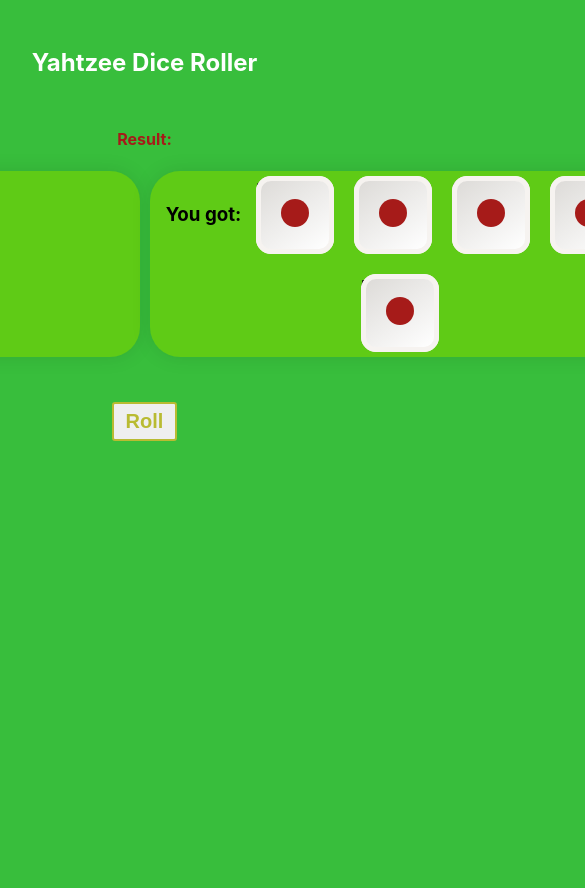
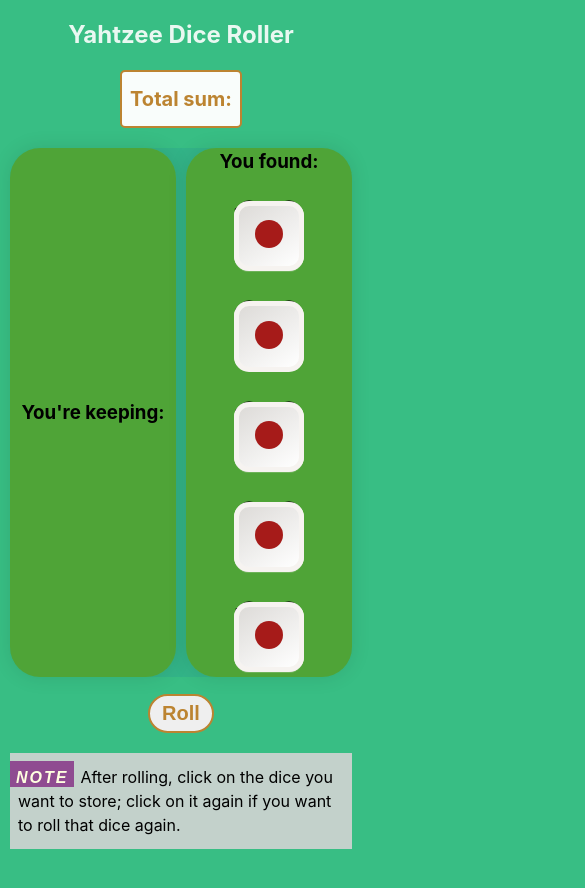
Before and after one commit to MaryRinaldi/Yahtzee_Dicee, a React (Vite) app in the folder client/: page / in a window 390 px wide. Shown: the top 888 px of the page, 585 px wide, since content can reach past the window. Before the commit the page ends 844 px from the top, so only its background shows below. Built offline with nearby package versions, Linux system fonts and the light colour scheme.

Commit message:
created new file

```diff
--- a/client/src/App.css
+++ b/client/src/App.css
@@ -11,20 +11,20 @@
   flex-direction: column;
   align-items: center;
   justify-content: center;
-  background: #38Be3c;
+  background: rgb(92, 158, 22);
+  margin-left: 10px ;
 }
 
 .wrapper {
   display: flex;
-  /* flex-direction: column; */
-  /* align-items: center; */
   justify-content: center;
-  background: #38Be3c;
+  background: rgb(16, 89, 163, 0.1);
   gap: 10px;
+  border-radius: 30px;
 }
 
 h2 {
-  color: white;
+  color: rgba(255, 255, 255, 0.89);
   display: flex;
   place-items: center;
   width: auto;
@@ -33,79 +33,80 @@
   margin-top: 40px;
 }
 
-h4 {
-  color: #a61b19;
+.result {
+  color: #bc8431;
   display: flex;
   place-items: center;
   width: auto;
   justify-content: center;
   margin-bottom: 20px;
+  border: 2px solid #bc8431;
+  background-color: rgba(255, 255, 255, 0.97);
+  padding: 12px 8px;
+  border-radius: 5px;
+  font-size: 20px;
+  font-weight:700;
+  transition: 1s;
 }
+.result:hover{
+  color: #fff;
+  background-color: #bc8431;
+  border-color: #646cff;
+}
+
 
 .App {
   position: relative;
   display: flex;
   flex-direction: column;
   align-items: center;
+  width: 100%;
+  max-width: 1000px;
   }
 
 
 .roll{
   cursor: pointer;
-  color: #b9bb32;
+  color: #bc8431;
   margin-top: 40px;
+  margin-bottom: 20px;
   padding: 6px 12px;
-  border-radius: 3px;
+  border-radius: 50px;
   font-size: 20px;
   font-weight:700;
-  border: 2px solid #b9bb32;
+  border: 2px solid #bc8431;
   transition: 1s;
 }
 
 .roll:hover{
   color: #fff;
-  background-color: #b9bb32;
+  background-color: #bc8431;
+  border-color: #646cff;
 }
 
-@media only screen and (max-height: 600px) {
-  body {
-    background: #38Be3c; /* Cambia il colore di sfondo solo per gli schermi più piccoli */
+
+p.Note   {
+  margin-left: 0%;
+  margin-bottom: 40px;
+  text-align: left;
+  width: auto;
+  text-indent: -8px;
+  padding: 12px 10px 12px 8px;
+  background-color: rgba(211, 211, 211, 0.9);
+ }
+
+
+p.Note::before   {
+  content: 'Note';
+  font-family: sans-serif;
+  font-weight: bold;
+  font-style: italic;
+  font-size: 12pt;
+  line-height: 12pt;
+  text-transform: uppercase;
+  letter-spacing: 2px;
+  color: lightyellow;
+  background-color: rgba(138, 61, 139, 0.9);
+  padding: 8px 6px 1px 6px;
+  margin-right: 6px;
   }
-
-  .App {
-    padding: 0px;
-    max-height: 90%;
-    max-width: 90%;
-  }
-  h2 {
-    margin-top: 5%; /* Riduci il margine superiore per gli schermi più piccoli */
-    margin-bottom: 5%; /* Riduci il margine inferiore per gli schermi più piccoli */
-  }
-
-  .roll {
-    margin-top: 5%;
-    margin-bottom: 0; /* Riduci il margine superiore per gli schermi più piccoli */
-  }
-}
-
-@media only screen and (max-width: 600px) {
-  body {
-    background: #38Be3c; /* Cambia il colore di sfondo solo per gli schermi più piccoli */
-  }
-
-  .App {
-    padding: 0px;
-    max-height: 90%;
-    max-width: 90%;
-  }
-
-  h2 {
-    margin-top: 5%; /* Riduci il margine superiore per gli schermi più piccoli */
-    margin-bottom: 5%; /* Riduci il margine inferiore per gli schermi più piccoli */
-  }
-
-  .roll {
-    margin-top: 5%;
-    margin-bottom: 0;
-  }
-}
--- a/client/src/App.jsx
+++ b/client/src/App.jsx
@@ -1,20 +1,12 @@
 import './App.css'
-import './Dice.css'
+import './dice.css'
+import './media.css'
+import { Dice, rollDice } from './Dice.jsx';
 import React, { useState, useRef } from "react";
 
-const Dice = ({ style, onClick, value }) => (
-  <div className="dice" style={style} onClick={onClick}>
-    <div className="face front"></div>
-    <div className="face back"></div>
-    <div className="face top"></div>
-    <div className="face bottom"></div>
-    <div className="face right"></div>
-    <div className="face left"></div>
-    <div className="value">{value}</div>
-  </div>
-);
 
 export default function App() {
+
   const [diceValues, setDiceValues] = useState([1, 2, 3, 4, 5]);
   const [diceStyles, setDiceStyles] = useState({
     dice1Style: {},
@@ -25,15 +17,16 @@
   });
   const [sum, setSum] = useState(0);
   const [showSum, setShowSum] = useState(false);
-  const [keptDice, setKeptDice] = useState([]);
+  const [keptDice, setKeptDice] = useState([false, false, false, false, false]);
   const roll = useRef();
   const [totalSum, setTotalSum] = useState(0);
+  const hasDiceInContainer = keptDice.includes(false)
 
   const randomDice = () => {
     setSum(0);
     setShowSum(false);
     const newDiceValues = diceValues.map((value, index) => {
-      if (diceStyles[`dice${index + 1}Style`].display !== 'none') {
+      if (!keptDice[index]) {
         return rollDice(index + 1, `setDice${index + 1}Style`);
       }
       return value;
@@ -103,93 +96,54 @@
   };
 
   const handleDiceClick = (diceNumber) => {
-    console.log(`Clicked on dice ${diceNumber}:${diceValues[diceNumber - 1]}`);
-    let newDiceObj = {};
-    switch (diceNumber) {
-      case 1:
-        newDiceObj = { style: diceStyles.dice1Style, value: diceValues[0] };
-        setDiceStyles(prev => ({...prev, dice1Style: { display: 'none' }}));
-        break;
-      case 2:
-        newDiceObj = { style: diceStyles.dice2Style, value: diceValues[1] };
-        setDiceStyles(prev => ({...prev, dice2Style: { display: 'none' }}));
-        break;
-      case 3:
-        newDiceObj = { style: diceStyles.dice3Style, value: diceValues[2] };
-        setDiceStyles(prev => ({...prev, dice3Style: { display: 'none' }}));
-        break;
-      case 4:
-        newDiceObj = { style: diceStyles.dice4Style, value: diceValues[3] };
-        setDiceStyles(prev => ({...prev, dice4Style: { display: 'none' }}));
-        break;
-      case 5:
-        newDiceObj = { style: diceStyles.dice5Style, value: diceValues[4] };
-        setDiceStyles(prev => ({...prev, dice5Style: { display: 'none' }}));
-        break;
-      default:
-        break;
-    }
-    setKeptDice((prevKeptDice) => [...prevKeptDice, <Dice key={diceNumber} style={newDiceObj.style} value={newDiceObj.value} />]);
-  };
-  const handleKeptDiceClick = (diceNumber) => {
-  console.log(`Clicked on kept dice ${diceNumber}:${keptDice[diceNumber - 1].props.value}`);
-  let newDiceObj = { style: keptDice[diceNumber - 1].props.style, value: keptDice[diceNumber - 1].props.value };
-  setDiceStyles(prev => {
-    let newDiceStyles = {...prev};
-    switch (diceNumber) {
-      case 0:
-        newDiceStyles.dice1Style = {...newDiceObj.style, display: 'block'};
-        diceValues[0] = newDiceObj.value;
-        break;
-      case 1:
-        newDiceStyles.dice2Style = {...newDiceObj.style, display: 'block'};
-        diceValues[1] = newDiceObj.value;
-        break;
-      case 2:
-        newDiceStyles.dice3Style = {...newDiceObj.style, display: 'block'};
-        diceValues[2] = newDiceObj.value;
-        break;
-      case 3:
-        newDiceStyles.dice4Style = {...newDiceObj.style, display: 'block'};
-        diceValues[3] = newDiceObj.value;
-        break;
-      case 4:
-        newDiceStyles.dice5Style = {...newDiceObj.style, display: 'block'};
-        diceValues[4] = newDiceObj.value;
-        break;
-      default:
-        break;
-    }
-    return newDiceStyles;
+    console.log(`Clicked on die ${diceNumber}, which displays num ${diceValues[diceNumber - 1]}`);
+    setKeptDice(prev => {
+      const newKeptDice = [...prev];
+      newKeptDice[diceNumber - 1] = true;
+      return newKeptDice;
     });
-  setKeptDice((prevKeptDice) => prevKeptDice.filter((dice, index) => index !== diceNumber));
+    setSum(sum => sum - diceValues[diceNumber - 1]);
     };
 
+  const handleKeptDiceClick = (diceNumber) => {
+    console.log(`Clicked on stored number ${diceValues[diceNumber - 1]}`);
+    setKeptDice(prev => {
+      const newKeptDice = [...prev];
+      newKeptDice[diceNumber - 1] = false;
+      return newKeptDice;
+    });
+    setSum(sum => sum + diceValues[diceNumber - 1]);
+   };
 
 
   return (
     <div className='App'>
       <h2>Yahtzee Dice Roller</h2>
-      <h4>Result: {showSum ? totalSum : ''}</h4>
+      <h3 className='result'> Total sum: {showSum ? totalSum : ''}</h3>
       <div className='wrapper'>
       <div className="keptDice">
   <h3>You're keeping:</h3>
-        {keptDice.map((dice, index) => (
-          <div key={index} onClick={() => handleKeptDiceClick(index)}>
-            {dice}
+  {keptDice.map((isKept, index) => (
+    isKept && (
+      <div key={index} onClick={() => handleKeptDiceClick(index + 1)}>
+        <Dice style={diceStyles[`dice${index + 1}Style`]} value={diceValues[index]} />
       </div>
+    )
   ))}
 </div>
 <div className="container">
-          <h3>You got: {showSum ? sum : ''}</h3>
-          <Dice style={diceStyles.dice1Style} value={diceValues[0]} onClick={() => handleDiceClick(1)} />
-          <Dice style={diceStyles.dice2Style} value={diceValues[1]} onClick={() => handleDiceClick(2)} />
-          <Dice style={diceStyles.dice3Style} value={diceValues[2]} onClick={() => handleDiceClick(3)} />
-          <Dice style={diceStyles.dice4Style} value={diceValues[3]} onClick={() => handleDiceClick(4)} />
-          <Dice style={diceStyles.dice5Style} value={diceValues[4]} onClick={() => handleDiceClick(5)} />
+  <h3>You found: </h3>
+  {diceValues.map((value, index) => (
+    !keptDice[index] && (
+      <Dice key={index} style={diceStyles[`dice${index + 1}Style`]} value={value} onClick={() => handleDiceClick(index + 1)} />
+    )
+  ))}
 </div>
       </div>
-      <button className='roll' ref={roll} onClick={randomDice}> Roll </button>
+      <button className='roll' ref={roll} onClick={randomDice} disabled={!hasDiceInContainer}> Roll </button>
+<p className="Note">After rolling, click on the dice you want to store; click on it again if you want to roll that dice again.</p>
+
 </div>
+
   );
 };
--- a/client/src/Dice.css
+++ b/client/src/Dice.css
@@ -4,11 +4,11 @@
     justify-content: center;
     align-items: center;
     flex-wrap: wrap;
-    gap: 10px;
-    width: 500px;
-    padding: 40px 10px;
+    gap: 20px;
+    width: 100%;
+    padding: 1em 1em;
     border-radius: 30px;
-    background: #5fcb16;
+    background: rgba(92, 158, 22, 0.7);
     box-shadow:  0 0 20px rgba(0, 0, 0, 0.1);
   }
 
@@ -18,15 +18,13 @@
     align-items: center;
     flex-wrap: wrap;
     place-items: center;
-    width: 500px;
-    padding: 40px 10px;
+    width: 100%;
+    gap: 20px;
+    padding: 1em 1em;
     border-radius: 30px;
-    background: #5fcb16;
+    background: rgba(92, 158, 22, 0.7);
     box-shadow:  0 0 20px rgba(0, 0, 0, 0.1);
   }
-
-
-
 
 
 .dice, .dice2, .dice3, .dice4, .dice5 {
@@ -36,7 +34,7 @@
     width: 100px;
     height: 100px;
     transform-style: preserve-3d;
-    transition:  1s ease;
+    transition: 1s ease;
   }
 
   @keyframes rolling{
@@ -141,16 +139,3 @@
     box-shadow: 25px 25px,
                 50px 50px;
   }
-
-
-  @media only screen and (max-width: 600px) {
-    .container, .keptDice {
-      padding: 0px;
-      max-height: 90%;
-      max-width: 90%;
-    }
-    .dice, .dice2, .dice3, .dice4, .dice5 {
-      width: 20vw;
-      height: 20vw;
-    }
-}
--- /dev/null
+++ b/client/src/Dice.jsx
@@ -0,0 +1,46 @@
+import React from 'react';
+
+export const Dice = ({ style, onClick, value }) => (
+  <div className="dice" style={style} onClick={onClick}>
+    <div className="face front"></div>
+    <div className="face back"></div>
+    <div className="face top"></div>
+    <div className="face bottom"></div>
+    <div className="face right"></div>
+    <div className="face left"></div>
+    <div className="value">{value}</div>
+  </div>
+);
+
+export const rollDice = (diceNumber, setDiceStyles) => {
+  const random = Math.floor(Math.random() * 6) + 1;
+  if (random >= 1 && random <= 6) {
+    setDiceStyles(prev => ({...prev, [`dice${diceNumber}Style`]: {...prev[`dice${diceNumber}Style`], animation:"rolling 3s"}}));
+  }
+  setTimeout(() => {
+    switch (random) {
+      case 1:
+        setDiceStyles(prev => ({...prev, [`dice${diceNumber}Style`]: {...prev[`dice${diceNumber}Style`], transform: 'rotateX(0deg) rotateY(0deg)'}}));
+        break;
+      case 6:
+        setDiceStyles(prev => ({...prev, [`dice${diceNumber}Style`]: {...prev[`dice${diceNumber}Style`], transform: 'rotateX(180deg) rotateY(0deg)'}}));
+        break;
+      case 2:
+        setDiceStyles(prev => ({...prev, [`dice${diceNumber}Style`]: {...prev[`dice${diceNumber}Style`], transform: 'rotateX(-90deg) rotateY(0deg)'}}));
+        break;
+      case 5:
+        setDiceStyles(prev => ({...prev, [`dice${diceNumber}Style`]: {...prev[`dice${diceNumber}Style`], transform: 'rotateX(90deg) rotateY(0deg)'}}));
+        break;
+      case 3:
+        setDiceStyles(prev => ({...prev, [`dice${diceNumber}Style`]: {...prev[`dice${diceNumber}Style`], transform: 'rotateX(0deg) rotateY(90deg)'}}));
+        break;
+      case 4:
+        setDiceStyles(prev => ({...prev, [`dice${diceNumber}Style`]: {...prev[`dice${diceNumber}Style`], transform: 'rotateX(0deg) rotateY(-90deg)'}}));
+        break;
+      default:
+        break;
+    }
+    setDiceStyles(prev => ({...prev, [`dice${diceNumber}Style`]: {...prev[`dice${diceNumber}Style`], animation: 'none'}}));
+  }, 1050);
+  return random;
+};
--- a/client/src/index.css
+++ b/client/src/index.css
@@ -5,7 +5,3 @@
   overflow-y: auto;
   overflow-x: auto;
 }
-
-button:hover {
-  border-color: #646cff;
-}
--- /dev/null
+++ b/client/src/media.css
@@ -0,0 +1,65 @@
+@media only screen and (max-height: 400px) {
+    body {
+      background: #38Be3c;
+    }
+
+    .App {
+      padding: 0px;
+      max-height: 90%;
+      max-width: 90%;
+    }
+    h2 {
+      margin-top: 5%;
+      margin-bottom: 5%;
+    }
+
+  }
+
+
+@media only screen and (max-width: 600px) {
+    .container, .keptDice {
+      padding: 0px;
+      max-height: 90%;
+      max-width: 90%;
+    }
+    .dice, .dice2, .dice3, .dice4, .dice5 {
+      width: 18vw;
+      height: 18vw;
+    }
+}
+
+
+@media only screen and (max-width: 600px) {
+    body {
+      background: #38be84;
+    }
+
+    .App {
+      padding: 0px;
+      max-height: 90%;
+      max-width: 90%;
+    }
+
+    h2 {
+      margin-top: 5%;
+      margin-bottom: 5%;
+    }
+
+    .roll {
+      margin-top: 5%;
+    }
+  }
+
+  @media only screen and (min-width: 1200px) {
+    .dice, .dice2, .dice3, .dice4, .dice5 {
+      max-width: 150px; /* Imposta una larghezza massima per i dadi su schermi molto grandi */
+      max-height: 150px;
+    }
+  }
+
+  @media only screen and (min-width: 600px) {
+    .App, .container, h4, .keptDice {
+        max-height: none;
+        max-width: none;
+    }
+}
```
Lines whose indentation alone changed are shown as unchanged.
